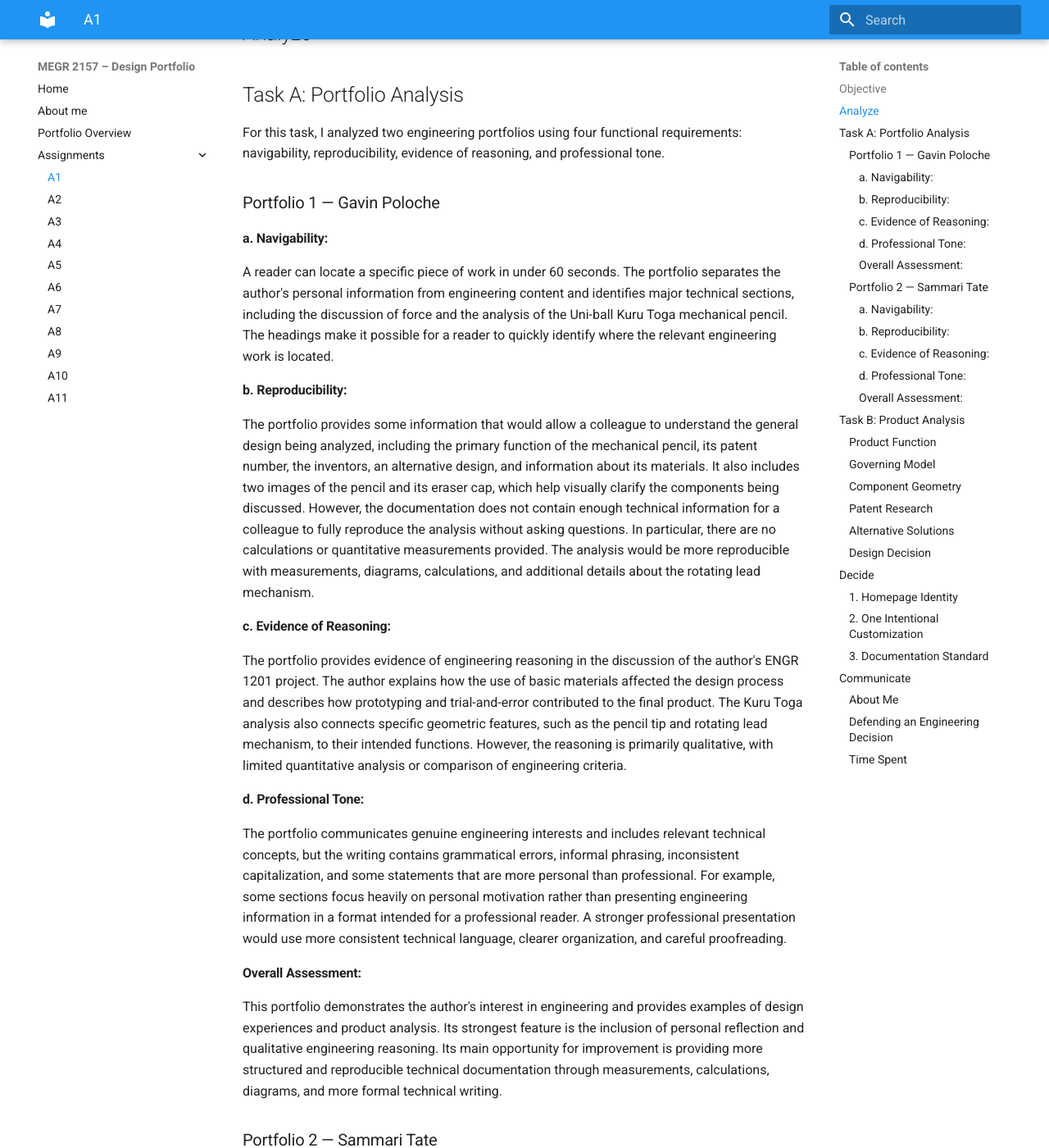
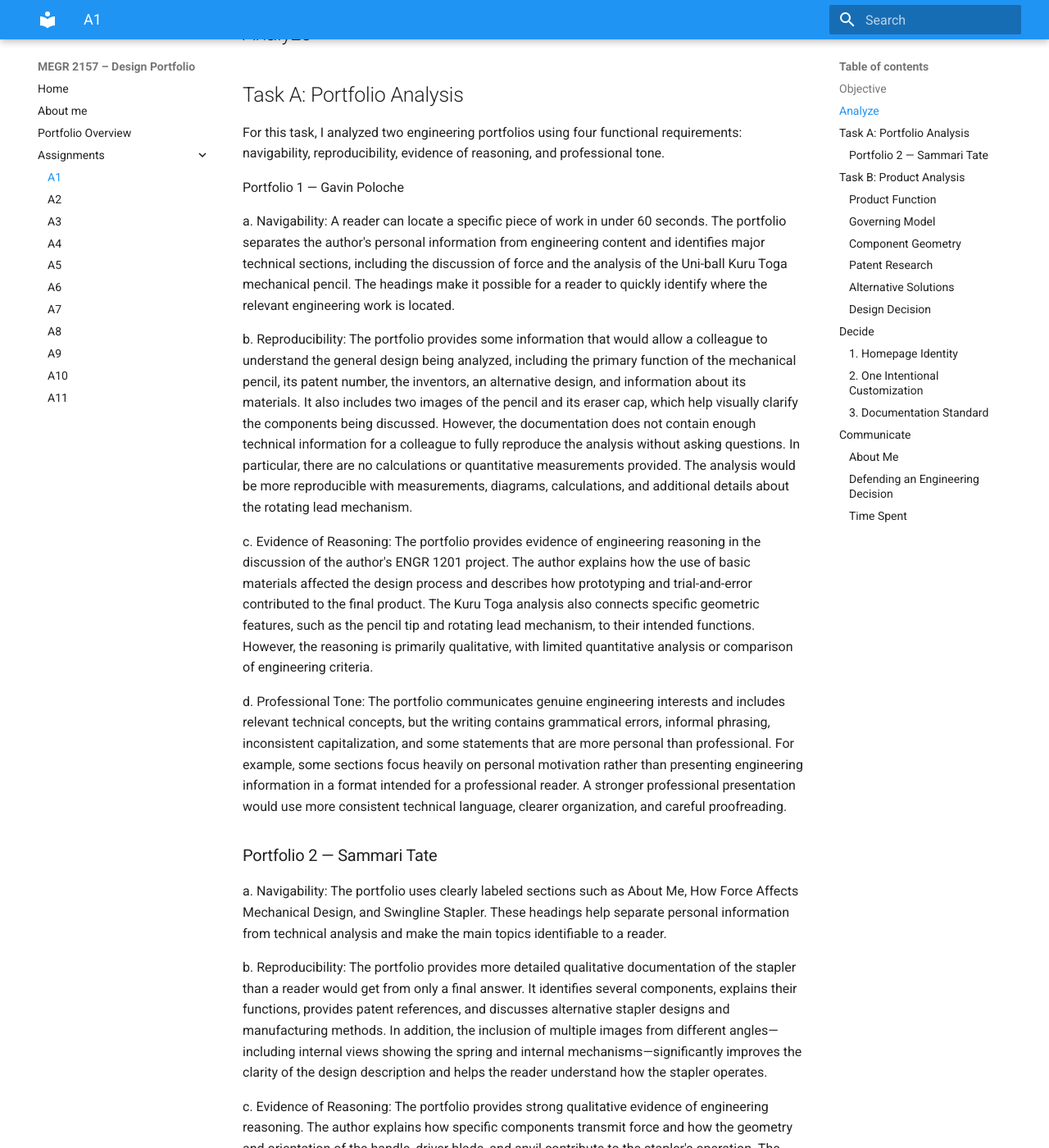
Before and after one commit to Rama-H/megr2157-portfolio, an MkDocs documentation site: the page built from docs/assignments/A01/index.md, in a window 1280 px wide and 1400 px high, scrolled down 376 px. Shown: the whole window at 82% size. Built offline with MkDocs 1.6.1 and Material for MkDocs 9.7.7, drawn with Linux system fonts in a browser that asks for light colours; some of the changed text lies outside the part shown.

Commit message:
Revise portfolio analysis for clarity and structure
Updated formatting and improved clarity in the analysis of two engineering portfolios, including sections on navigability, reproducibility, evidence of reasoning, and professional tone.

```diff
--- a/docs/assignments/A01/index.md
+++ b/docs/assignments/A01/index.md
@@ -8,39 +8,35 @@ The objective of this assignment is to build a professional engineering portfoli
 
 For this task, I analyzed two engineering portfolios using four functional requirements: navigability, reproducibility, evidence of reasoning, and professional tone.
 
-### Portfolio 1 — Gavin Poloche
+Portfolio 1 — Gavin Poloche
 
-#### a. Navigability:
+a. Navigability:
 A reader can locate a specific piece of work in under 60 seconds. The portfolio separates the author's personal information from engineering content and identifies major technical sections, including the discussion of force and the analysis of the Uni-ball Kuru Toga mechanical pencil. The headings make it possible for a reader to quickly identify where the relevant engineering work is located.
 
-#### b. Reproducibility:
+b. Reproducibility:
 The portfolio provides some information that would allow a colleague to understand the general design being analyzed, including the primary function of the mechanical pencil, its patent number, the inventors, an alternative design, and information about its materials. It also includes two images of the pencil and its eraser cap, which help visually clarify the components being discussed. However, the documentation does not contain enough technical information for a colleague to fully reproduce the analysis without asking questions. In particular, there are no calculations or quantitative measurements provided. The analysis would be more reproducible with measurements, diagrams, calculations, and additional details about the rotating lead mechanism.
 
-#### c. Evidence of Reasoning:
+c. Evidence of Reasoning:
 The portfolio provides evidence of engineering reasoning in the discussion of the author's ENGR 1201 project. The author explains how the use of basic materials affected the design process and describes how prototyping and trial-and-error contributed to the final product. The Kuru Toga analysis also connects specific geometric features, such as the pencil tip and rotating lead mechanism, to their intended functions. However, the reasoning is primarily qualitative, with limited quantitative analysis or comparison of engineering criteria.
 
-#### d. Professional Tone:
+d. Professional Tone:
 The portfolio communicates genuine engineering interests and includes relevant technical concepts, but the writing contains grammatical errors, informal phrasing, inconsistent capitalization, and some statements that are more personal than professional. For example, some sections focus heavily on personal motivation rather than presenting engineering information in a format intended for a professional reader. A stronger professional presentation would use more consistent technical language, clearer organization, and careful proofreading.
 
-#### Overall Assessment:
-This portfolio demonstrates the author's interest in engineering and provides examples of design experiences and product analysis. Its strongest feature is the inclusion of personal reflection and qualitative engineering reasoning. Its main opportunity for improvement is providing more structured and reproducible technical documentation through measurements, calculations, diagrams, and more formal technical writing.
 
 ### Portfolio 2 — Sammari Tate
 
-#### a. Navigability:
+a. Navigability:
 The portfolio uses clearly labeled sections such as About Me, How Force Affects Mechanical Design, and Swingline Stapler. These headings help separate personal information from technical analysis and make the main topics identifiable to a reader.
 
-#### b. Reproducibility:
+b. Reproducibility:
 The portfolio provides more detailed qualitative documentation of the stapler than a reader would get from only a final answer. It identifies several components, explains their functions, provides patent references, and discusses alternative stapler designs and manufacturing methods. In addition, the inclusion of multiple images from different angles—including internal views showing the spring and internal mechanisms—significantly improves the clarity of the design description and helps the reader understand how the stapler operates.
 
-#### c. Evidence of Reasoning:
+c. Evidence of Reasoning:
 The portfolio provides strong qualitative evidence of engineering reasoning. The author explains how specific components transmit force and how the geometry and orientation of the handle, driver blade, and anvil contribute to the stapler's operation. The discussion of the ENGR 1201 mousetrap-powered car also demonstrates reasoning by identifying a design-process failure and explaining how the team adapted when the axle broke. The portfolio shows that the author is considering not only what the product does, but also why particular design features may have been selected.
 
-#### d. Professional Tone:
+d. Professional Tone:
 The portfolio generally communicates the author's engineering interests and technical observations, but there are areas where the writing could be made more professional. Some sentences are lengthy, informal, or grammatically inconsistent, and some statements about manufacturing materials and processes are presented as assumptions without supporting evidence. A more professional engineering document would distinguish clearly between observed facts, researched information, and engineering inference.
 
-#### Overall Assessment:
-This portfolio provides substantial qualitative discussion of engineering design and demonstrates an effort to connect geometry, forces, materials, and function. Its strongest feature is the explanation of how individual components contribute to the operation of the stapler. Its main opportunity for improvement is increasing the technical rigor and reproducibility of the analysis through quantitative evidence, supporting sources, and a more consistent documentation structure.
 
 ## Task B: Product Analysis
 For this task, I selected an Amazon Basics stapler as the mechanical product to analyze.
```
